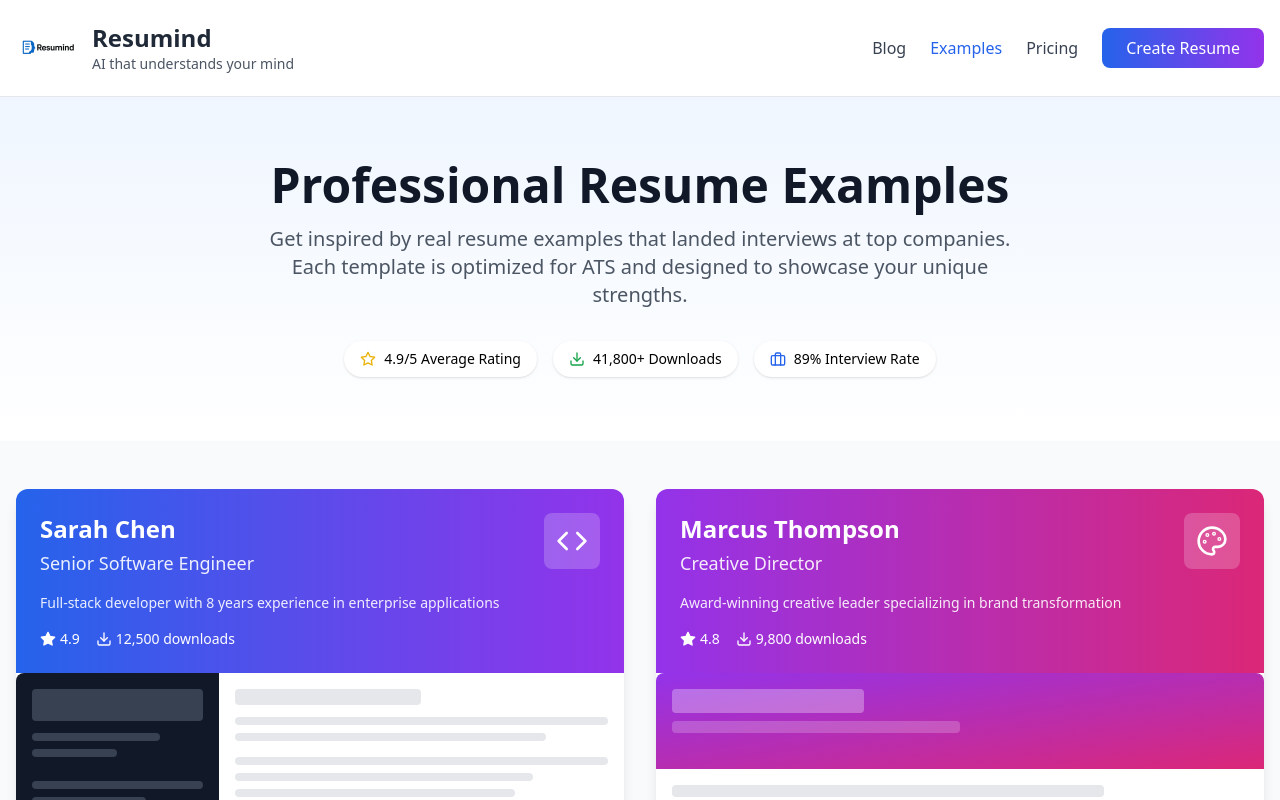
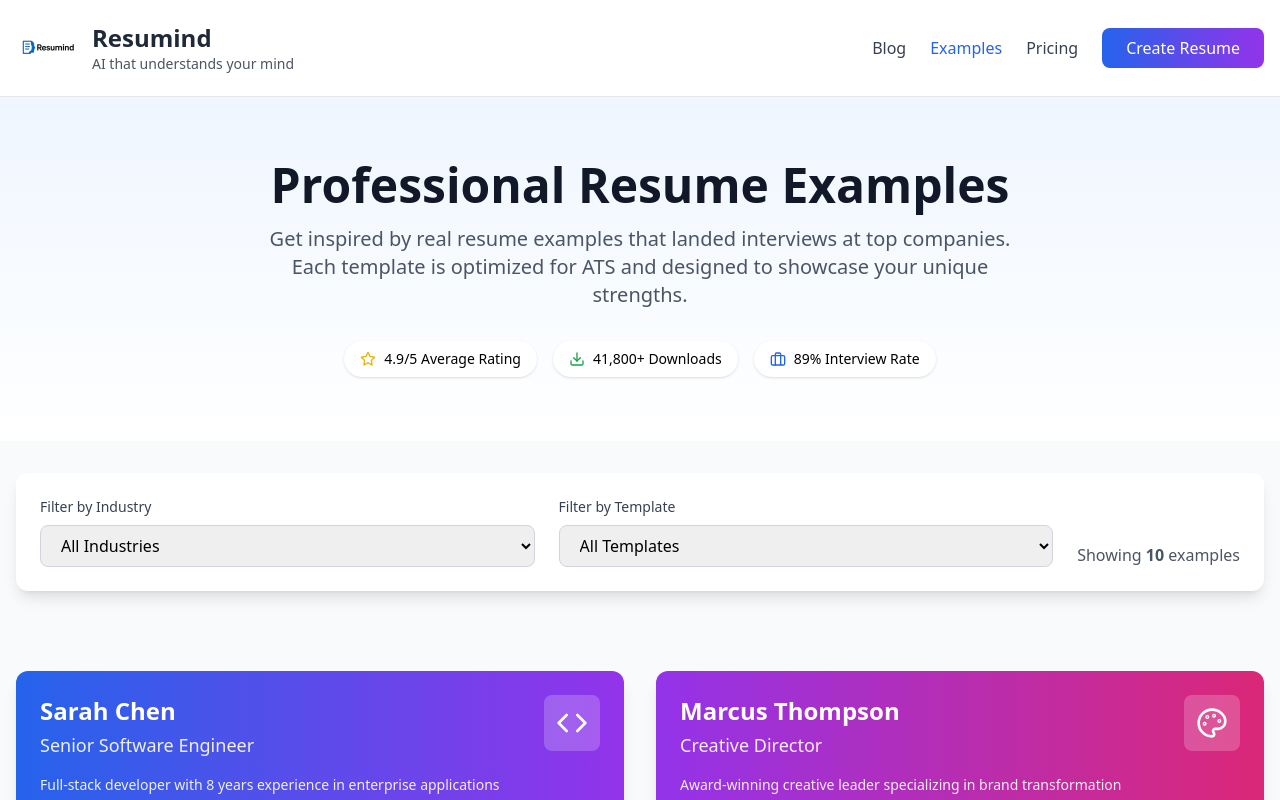
Before and after one commit to Annas82200/ai-resume-builder, a Next.js app in the folder ai-resume-builder/frontend/: page /examples in a window 1280 px wide. Shown: the top 800 px of the page. Built offline with nearby package versions, Linux system fonts and the light colour scheme; no server answers.

Commit message:
Update page.jsx

```diff
--- a/ai-resume-builder/frontend/app/examples/page.jsx
+++ b/ai-resume-builder/frontend/app/examples/page.jsx
@@ -6,6 +6,11 @@ import { useState } from 'react';
 export default function ExamplesPage() {
   const [showRequestModal, setShowRequestModal] = useState(false);
   const [requestData, setRequestData] = useState({ industry: '', email: '' });
+
+  // Add filter state variables
+  const [selectedIndustry, setSelectedIndustry] = useState('all');
+  const [selectedTemplate, setSelectedTemplate] = useState('all');
+
   const examples = [
     {
       id: 'tech-professional',
@@ -110,8 +115,43 @@ export default function ExamplesPage() {
       icon: GraduationCap,
       rating: 4.9,
       downloads: 5400
+    },
+    {
+      id: 'sales-manager',
+      name: 'Jennifer Thompson',
+      title: 'Regional Sales Manager',
+      industry: 'Sales',
+      template: 'modern',
+      description: 'B2B sales leader exceeding targets for 10+ years',
+      highlights: ['$15M annual revenue', '150% quota achievement', 'Team of 12 reps'],
+      gradient: 'from-orange-600 to-red-600',
+      icon: Briefcase,
+      rating: 4.8,
+      downloads: 9200
+    },
+    {
+      id: 'software-engineer',
+      name: 'David Park',
+      title: 'Senior Software Engineer',
+      industry: 'Engineering',
+      template: 'modern',
+      description: 'Full-stack developer with cloud architecture expertise',
+      highlights: ['Led 5 major projects', 'AWS certified', 'Reduced costs 40%'],
+      gradient: 'from-blue-600 to-cyan-600',
+      icon: Code,
+      rating: 4.9,
+      downloads: 11500
     }
   ];
+
+  // Filter function
+  const filteredExamples = examples.filter(example => {
+    const matchesIndustry = selectedIndustry === 'all' ||
+      example.industry.toLowerCase().includes(selectedIndustry.toLowerCase()) ||
+      selectedIndustry.toLowerCase().includes(example.industry.toLowerCase());
+    const matchesTemplate = selectedTemplate === 'all' || example.template === selectedTemplate;
+    return matchesIndustry && matchesTemplate;
+  });
 
   const ResumePreview = ({ example }) => {
     const Icon = example.icon;
@@ -325,10 +365,64 @@ export default function ExamplesPage() {
         </div>
       </section>
 
-      {/* Examples Grid */}
+      {/* Filter Section */}
+      <section className="max-w-7xl mx-auto px-4 py-8">
+        <div className="bg-white rounded-xl shadow-lg p-6">
+          <div className="flex flex-wrap gap-6">
+            {/* Industry Filter */}
+            <div className="flex-1 min-w-[200px]">
+              <label className="block text-sm font-medium text-gray-700 mb-2">
+                Filter by Industry
+              </label>
+              <select
+                value={selectedIndustry}
+                onChange={(e) => setSelectedIndustry(e.target.value)}
+                className="w-full px-4 py-2 border border-gray-300 rounded-lg focus:outline-none focus:ring-2 focus:ring-blue-500"
+              >
+                <option value="all">All Industries</option>
+                <option value="technology">Technology</option>
+                <option value="healthcare">Healthcare</option>
+                <option value="finance">Finance & Banking</option>
+                <option value="marketing">Marketing & Design</option>
+                <option value="sales">Sales</option>
+                <option value="education">Education</option>
+                <option value="engineering">Engineering</option>
+                <option value="executive">Executive Leadership</option>
+              </select>
+            </div>
+
+            {/* Template Filter */}
+            <div className="flex-1 min-w-[200px]">
+              <label className="block text-sm font-medium text-gray-700 mb-2">
+                Filter by Template
+              </label>
+              <select
+                value={selectedTemplate}
+                onChange={(e) => setSelectedTemplate(e.target.value)}
+                className="w-full px-4 py-2 border border-gray-300 rounded-lg focus:outline-none focus:ring-2 focus:ring-blue-500"
+              >
+                <option value="all">All Templates</option>
+                <option value="professional">Professional</option>
+                <option value="modern">Modern</option>
+                <option value="creative">Creative</option>
+                <option value="executive">Executive</option>
+              </select>
+            </div>
+
+            {/* Results Count */}
+            <div className="flex items-end">
+              <p className="text-gray-600">
+                Showing <span className="font-semibold">{filteredExamples.length}</span> examples
+              </p>
+            </div>
+          </div>
+        </div>
+      </section>
+
+      {/* Examples Grid - Now uses filteredExamples */}
       <section className="max-w-7xl mx-auto px-4 py-12">
         <div className="grid md:grid-cols-2 gap-8 mb-12">
-          {examples.map((example) => {
+          {filteredExamples.map((example) => {
             const Icon = example.icon;
             return (
               <div key={example.id} className="group">
@@ -398,6 +492,22 @@ export default function ExamplesPage() {
           })}
         </div>
 
+        {/* No Results Message */}
+        {filteredExamples.length === 0 && (
+          <div className="text-center py-12">
+            <p className="text-gray-600 mb-4">No examples found matching your filters.</p>
+            <button
+              onClick={() => {
+                setSelectedIndustry('all');
+                setSelectedTemplate('all');
+              }}
+              className="text-blue-600 hover:text-blue-700 font-medium"
+            >
+              Clear Filters
+            </button>
+          </div>
+        )}
+
         {/* More Examples Coming Soon */}
         <div className="bg-gradient-to-r from-gray-100 to-gray-200 rounded-xl p-8 text-center">
           <h3 className="text-2xl font-bold text-gray-800 mb-3">More Examples Coming Soon!</h3>
@@ -424,8 +534,8 @@ export default function ExamplesPage() {
             { name: 'Technology', icon: Code, hasExamples: true },
             { name: 'Marketing & Design', icon: Palette, hasExamples: true },
             { name: 'Finance & Banking', icon: Building2, hasExamples: true },
-            { name: 'Healthcare', icon: GraduationCap, comingSoon: true },
-            { name: 'Education', icon: GraduationCap, comingSoon: true },
+            { name: 'Healthcare', icon: GraduationCap, hasExamples: true },
+            { name: 'Education', icon: GraduationCap, hasExamples: true },
             { name: 'Sales', icon: Briefcase, comingSoon: true },
             { name: 'Engineering', icon: Briefcase, comingSoon: true },
             { name: 'Executive', icon: Award, hasExamples: true }
@@ -437,9 +547,9 @@ export default function ExamplesPage() {
             ).length;
 
             return (
-              <a
+              <button
                 key={industry.name}
-                href={`/examples?industry=${industry.name.toLowerCase()}`}
+                onClick={() => setSelectedIndustry(industry.name.split(' ')[0].toLowerCase())}
                 className="bg-gray-50 hover:bg-gray-100 rounded-lg p-4 text-center transition group relative"
               >
                 {industry.comingSoon && (
@@ -454,7 +564,7 @@ export default function ExamplesPage() {
                 )}
                 <Icon className="w-8 h-8 mx-auto text-gray-600 group-hover:text-blue-600 mb-2 transition" />
                 <p className="font-medium text-gray-800">{industry.name}</p>
-              </a>
+              </button>
             );
           })}
           </div>
@@ -482,7 +592,7 @@ export default function ExamplesPage() {
           </p>
         </div>
       </section>
-      {/* Request Example Modal */}
+
       {/* Request Example Modal */}
       {showRequestModal && (
         <div className="fixed inset-0 bg-black bg-opacity-50 flex items-center justify-center z-50 p-4">
@@ -551,6 +661,6 @@ export default function ExamplesPage() {
           </div>
         </div>
       )}
-      </div>
-   );
-   }
+    </div>
+  );
+}
```
